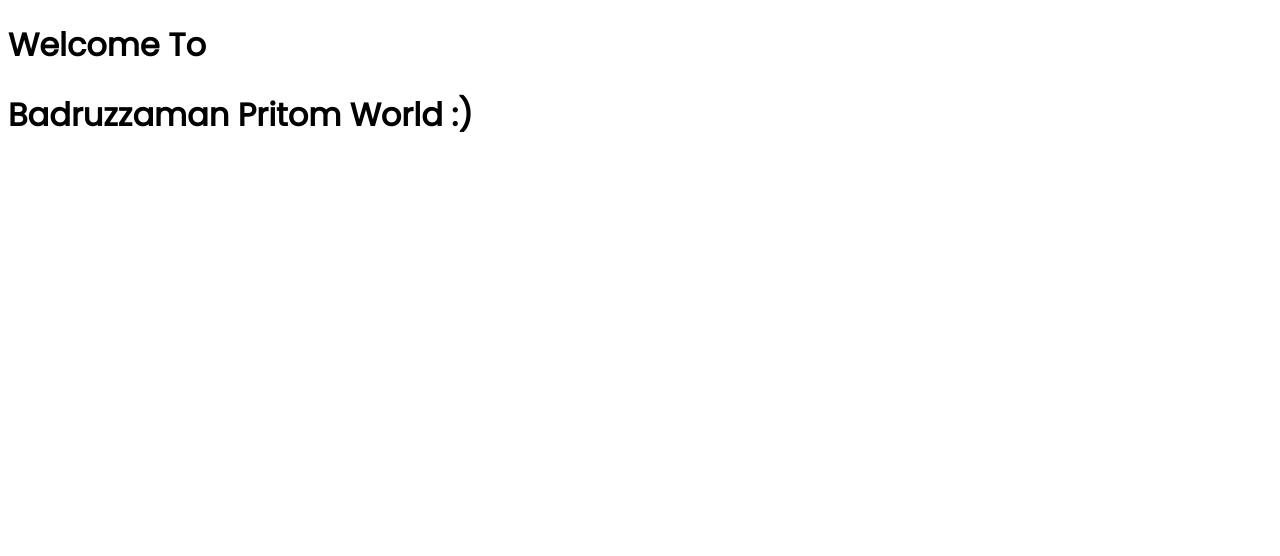
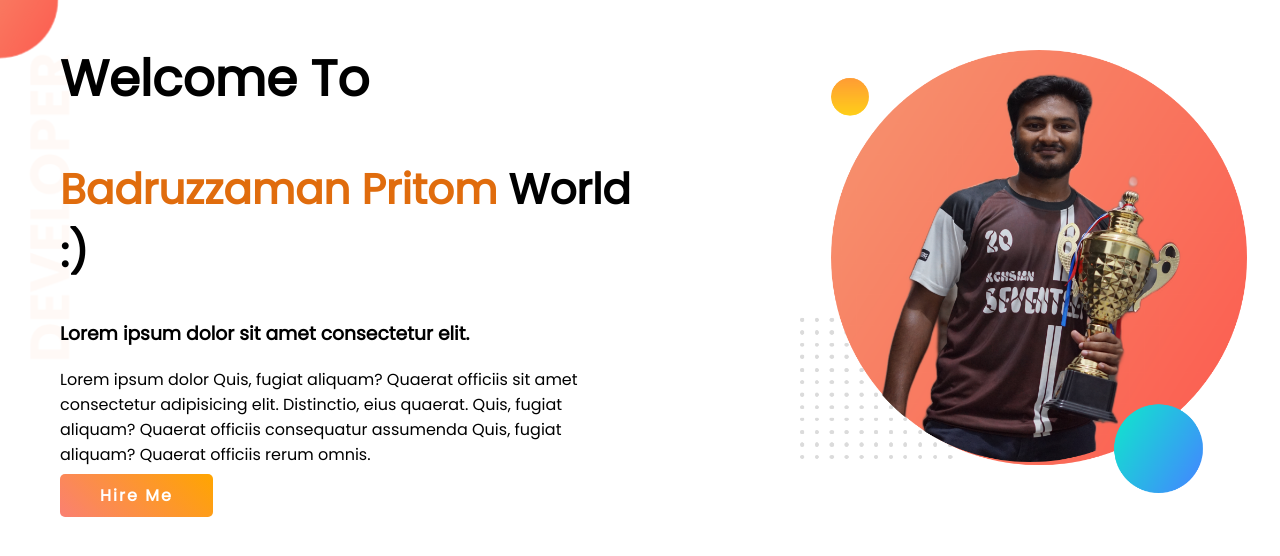
Before and after one commit to ProgramerPritom/First_protfolio, a plain HTML site: page index.html in a window 1280 px wide. Drawn offline with Linux system fonts and the light colour scheme.

Commit message:
header area added

```diff
--- a/index.html
+++ b/index.html
@@ -12,8 +12,19 @@
 </head>
 <body>
 
-<h1 class="welcome-word">Welcome To</h1>
-<h1 class="pritom-text">Badruzzaman Pritom World :)</h1>
+   <section class="top-banner">
+    <div class="half-width">
+        <h1 class="welcome-word">Welcome To</h1>
+        <h1 class="secend-text"><span class="pritom-text">Badruzzaman Pritom</span> World :)</h1>
+        <h3>Lorem ipsum dolor sit amet consectetur elit.</h3>
+        <p class="header-text">Lorem ipsum dolor Quis, fugiat aliquam? Quaerat officiis sit amet consectetur adipisicing elit. Distinctio, eius quaerat. Quis, fugiat aliquam? Quaerat officiis consequatur assumenda Quis, fugiat aliquam? Quaerat officiis rerum omnis.</p>
+        <a class="link-button" target="_blank" href="https://www.linkedin.com/in/badruzzaman-pritom-909723171/">Hire Me</a>
+    </div>
+    <div class="half-width">
+        <img class="first-protfolio" src="img/my-protfolio-bg.png" alt="">
+    </div>
+   </section>
+
 
 
 </body>
--- a/style.css
+++ b/style.css
@@ -1,3 +1,51 @@
-body{
+body {
     font-family: 'Poppins', sans-serif;
+    margin: 0;
 }
+
+h1 {
+    font-size: 50px;
+}
+
+.secend-text {
+    font-size: 42px;
+    font-weight: bold;
+}
+
+.pritom-text {
+    color: rgb(224, 108, 13);
+
+}
+
+section {
+    display: flex;
+
+}
+
+.half-width {
+    width: 50%;
+    padding-left: 60px;
+}
+
+
+.first-protfolio {
+    width: 77%;
+    padding-left: 100px;
+    padding-top: 50px;
+}
+
+.link-button {
+    text-decoration: none;
+    padding: 10px 40px;
+    border-radius: 5px;
+    background-image: linear-gradient(45deg, salmon, orange);
+    color: white;
+    font-weight: 700;
+    letter-spacing: 2px;
+}
+
+.top-banner {
+    background-image: url(img/top-banner.png);
+    background-repeat: no-repeat;
+
+}
```
